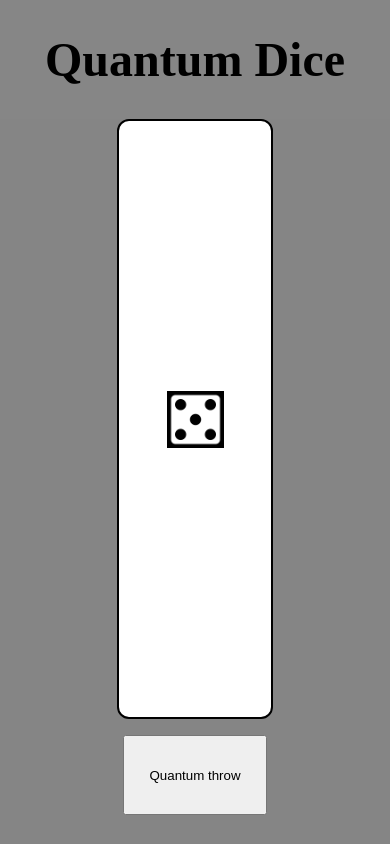
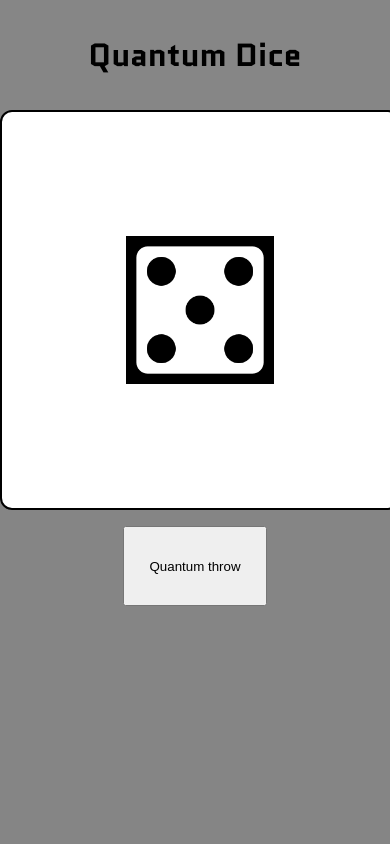
Before and after one commit to Jotanore/QuantumDice, a plain HTML site: page index.html in a window 390 px wide. Drawn offline with Linux system fonts and the light colour scheme.

Commit message:
style: Responsiveness fix

```diff
--- a/styles.css
+++ b/styles.css
@@ -4,7 +4,8 @@
     box-sizing: border-box;
 }
 h1{
-    font-size: 3rem;
+    font-size: 4rem;
+    font-family: "Quantico", serif;
     padding: 2rem;
     background-color:rgb(134, 134, 134);
     text-align: center;
@@ -19,7 +20,7 @@ section{
     display: flex;
     margin: auto;
     height: 600px;
-    width:40%;
+    width:600px;
     background-color: rgb(255, 255, 255);
     justify-content: center;
     align-items: center;
@@ -57,3 +58,29 @@ img{
 .--hidden{
     display: none;
 }
+
+@media screen and (max-width: 600px){
+
+    h1{
+        font-size: 2rem;
+    }
+
+    section{
+        display: flex;
+        margin: auto;
+        height: 400px;
+        width: 400px;
+        background-color: rgb(255, 255, 255);
+        justify-content: center;
+        align-items: center;
+        border-radius: 12px;
+        border: 2px solid black;
+    }
+
+    #square{
+        position:absolute;
+        width: 250px;
+        height: 250px;
+        background-color: rgb(54, 54, 54);
+    }
+}
```
